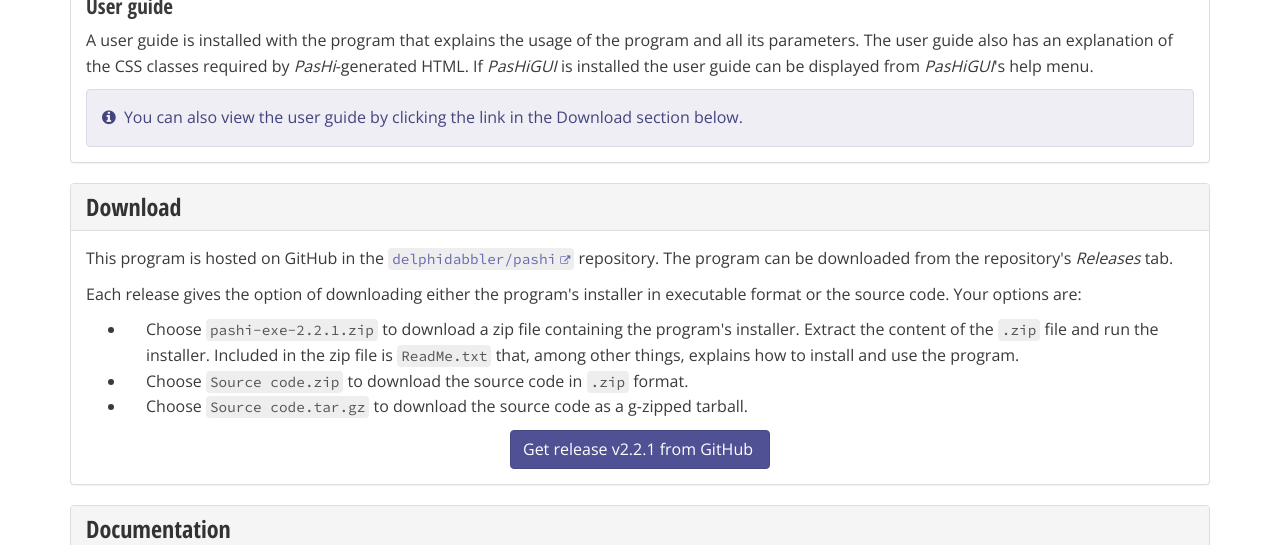
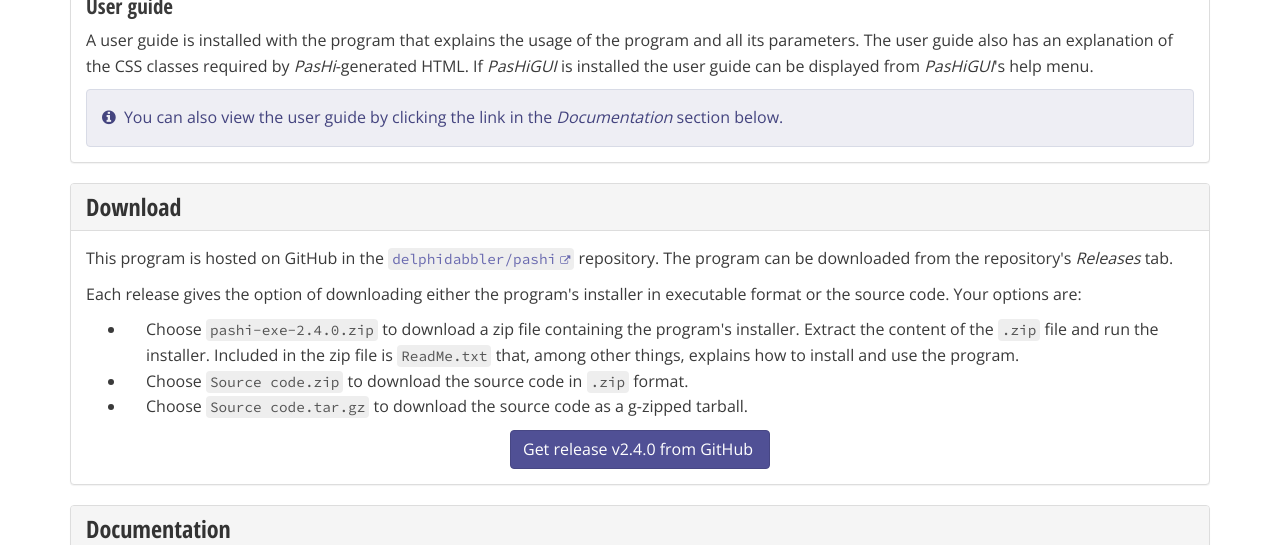
Before and after one commit to delphidabbler/delphidabbler.github.io, a Jekyll site: the page built from _software/pashi.html, in a window 1280 px wide and 900 px high, scrolled down 1490 px. Shown: the part 154-699 px from the top of the window. Built offline with Jekyll 4.4.1, drawn with Linux system fonts in a browser that asks for light colours; some of the changed text lies outside the part shown.

Commit message:
Update pashi page re release v2.4.0

```diff
--- a/_software/pashi.html
+++ b/_software/pashi.html
@@ -2,9 +2,9 @@
 layout: "programs-tplt"
 group: apps
 priority: 7
-version: "2.2.1"
-release-date: "2022-08-29"
-os: "Windows 2000 & later"
+version: "2.4.0"
+release-date: "2025-04-09"
+os: "Windows 7 SP1 & later"
 title: "Pascal Syntax Highlighter"
 precis: "Command line program to syntax highlighte for Pascal code."
 summary: "Command line program (with optional GUI) that highlights Pascal source code using HTML, styled by CSS. It has the facility to work with the clipboard and to generate code fragments for pasting into other HTML documents."
@@ -57,7 +57,7 @@ status: "current"
       A user guide is installed with the program that explains the usage of the program and all its parameters. The user guide also has an explanation of the CSS classes required by <em>PasHi</em>-generated HTML. If <em>PasHiGUI</em> is installed the user guide can be displayed from <em>PasHiGUI</em>'s help menu.
     </p>
     <p class="alert alert-info glyph">
-      You can also view the user guide by clicking the link in the Download section below.
+      You can also view the user guide by clicking the link in the <em>Documentation</em> section below.
     </p>
   </div>
 </section>
@@ -107,16 +107,16 @@ status: "current"
         <span class="fa fa-fw fa-x-pad-right fa-file-text-o" aria-hidden="true"></span><a href="https://raw.githubusercontent.com/delphidabbler/pashi/master/Docs/ReadMe.txt">Read Me<span class="sr-only"> (text file)</span></a> &ndash; provides information about the program, including installation instructions.
       </li>
       <li class="list-group-item">
-        <span class="fa fa-fw fa-x-pad-right fa-file-text-o" aria-hidden="true"></span><a href="https://github.com/delphidabbler/pashi/blob/master/LICENSE.md">License<span class="sr-only"> (markdown file)</span></a> &ndash; the program's end user license agreement.
+        <span class="fa fa-fw fa-x-pad-right fa-file-text-o" aria-hidden="true"></span><a href="https://github.com/delphidabbler/pashi/blob/master/LICENSE.md">License<span class="sr-only"> (Markdown file)</span></a> &ndash; the program's end user license agreement.
       </li>
       <li class="list-group-item">
-        <span class="fa fa-fw fa-x-pad-right fa-file-text-o" aria-hidden="true"></span><a href="https://github.com/delphidabbler/pashi/blob/master/CHANGELOG.md">Change Log<span class="sr-only"> (markdown file)</span></a> &ndash; lists significant changes made in each program release.
+        <span class="fa fa-fw fa-x-pad-right fa-file-text-o" aria-hidden="true"></span><a href="https://github.com/delphidabbler/pashi/blob/master/CHANGELOG.md">Change Log<span class="sr-only"> (Markdown file)</span></a> &ndash; lists significant changes made in each program release.
       </li>
       <li class="list-group-item">
         <span class="fa fa-fw fa-x-pad-right fa-file-code-o" aria-hidden="true"></span><a href="https://htmlpreview.github.io/?https://raw.githubusercontent.com/delphidabbler/pashi/master/Docs/UserGuide.html">User Guide<span class="sr-only"> (HTML)</span></a> &ndash; comprehensive guide to using the program.
       </li>
       <li class="list-group-item">
-        <span class="fa fa-fw fa-x-pad-right fa-file-code-o" aria-hidden="true"></span><a href="https://htmlpreview.github.io/?https://raw.githubusercontent.com/delphidabbler/pashi/master/Build.html">Build File<span class="sr-only"> (HTML)</span></a> &ndash; provides detailed information on how to build the program from source.
+        <span class="fa fa-fw fa-x-pad-right fa-file-code-o" aria-hidden="true"></span><a href="https://github.com/delphidabbler/pashi/blob/master/Build.md">Build File<span class="sr-only"> (Markdown file)</span></a> &ndash; provides detailed information on how to build the program from source.
       </li>
     </ul>
   </div>
```
